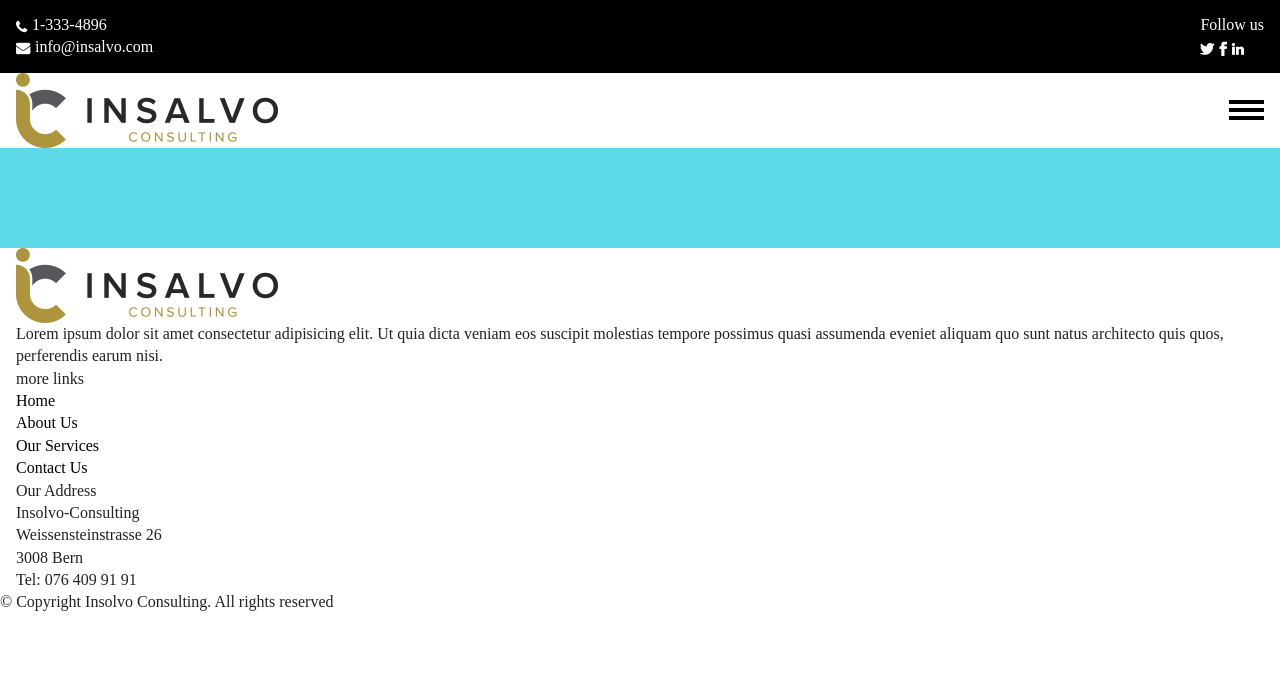
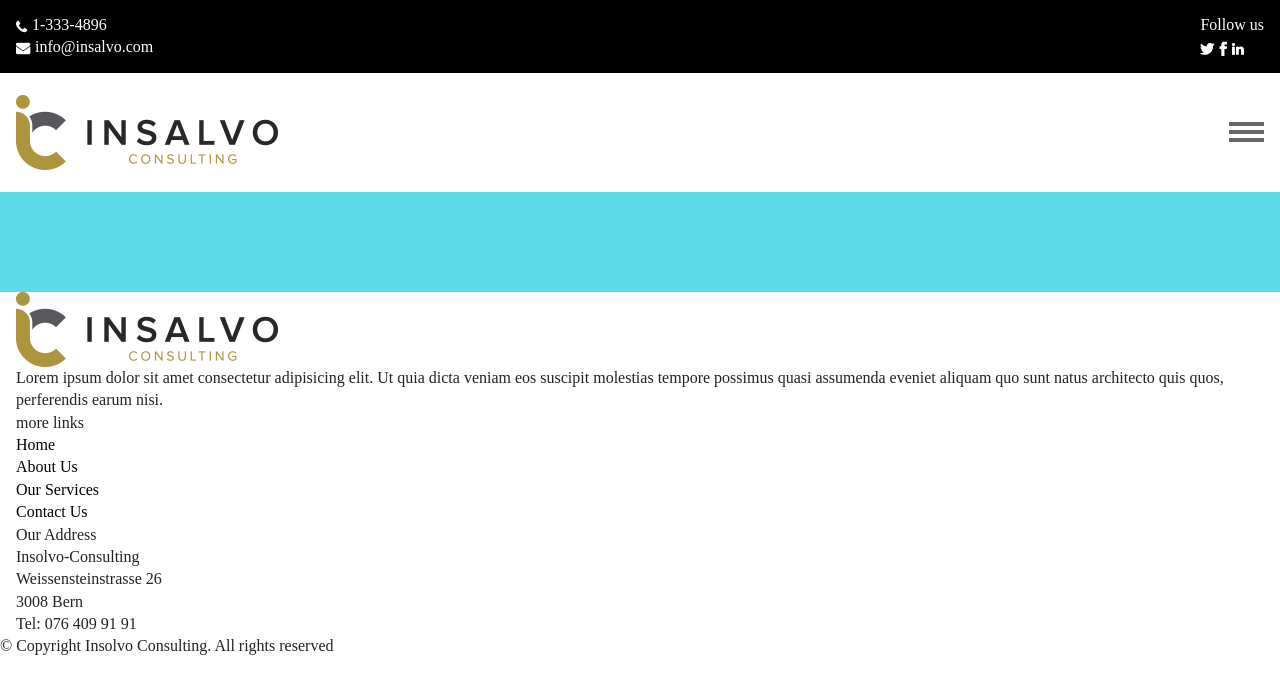
Before and after one commit to obrovacm/insalvo-consulting-practice, a website: page index.html in a window 1280 px wide. Drawn offline with Linux system fonts and the light colour scheme.

Commit message:
progress

```diff
--- a/index.html
+++ b/index.html
@@ -25,7 +25,7 @@
     <link rel="stylesheet" href="./dist/styles.css?cb=1593762158443" />
 
     <!-- jQuery -->
-    <script src="./dist/jq.js"></script>
+    <script src="./dist/jquery.js"></script>
   </head>
 
   <body>
@@ -66,8 +66,8 @@
         </div>
 
         <!-- HAMBURGER -->
-        <div class="site-header__hamburger">
-          <div id="hamburger" class="hamburger">
+        <div id="hamburger" class="site-header__hamburger">
+          <div class="hamburger">
             <span class="hamburger__line l1"></span>
             <span class="hamburger__line l2"></span>
             <span class="hamburger__line l3"></span>
--- a/package.json
+++ b/package.json
@@ -18,7 +18,6 @@
     "gulp-replace": "^1.0.0",
     "gulp-sass": "^4.1.0",
     "gulp-sourcemaps": "^2.6.5",
-    "gulp-uglify": "^3.0.2",
-    "jquery": "^3.5.1"
+    "gulp-uglify": "^3.0.2"
   }
 }
--- a/src/js/script.js
+++ b/src/js/script.js
@@ -1,6 +1,7 @@
 console.log("src/js/script.js - RADI");
 
 var hamburger = $("#hamburger");
+
 hamburger.on("click", function(e){
   hamburger.toggleClass("on");
 });
--- a/src/scss/components/_header.scss
+++ b/src/scss/components/_header.scss
@@ -30,6 +30,7 @@
     justify-content: space-between;
     align-items: center;
     margin: 0 auto;
+    padding: 22px 0;
     @include responsive-padding;
   }
 
@@ -37,18 +38,19 @@
   ** Hamburger
   */
   &__hamburger {
+    padding: 10px 0;
+    cursor: pointer;
     .hamburger {
       position: relative;
-      cursor: pointer;
       height: 20px;
       width: 35px;
       &__line {
         position: absolute;
         width: 35px;
         height: 4px;
-        background-color: $black;
+        background-color: $grey-dark;
         transform-origin: center;
-        transition: transform 300ms, opacity 200ms;
+        transition: transform 300ms;
       }
       .l1 {
         top: 0;
@@ -59,16 +61,16 @@
       .l3 {
         top: 16px;
       }
+    }
     &.on {
       .l1 {
         transform: translateY(8px) rotate(40deg);
       }
       .l2 {
-          opacity: 0;
+        transform: translateX(100px);
       }
       .l3 {
         transform: translateY(-8px) rotate(-40deg);
-        }
       }
     }
   }
```
Also changed, not shown: dist/jquery.js (renamed from dist/jq.js), dist/styles.css, 2 other files. Lines whose indentation alone changed are shown as unchanged.
